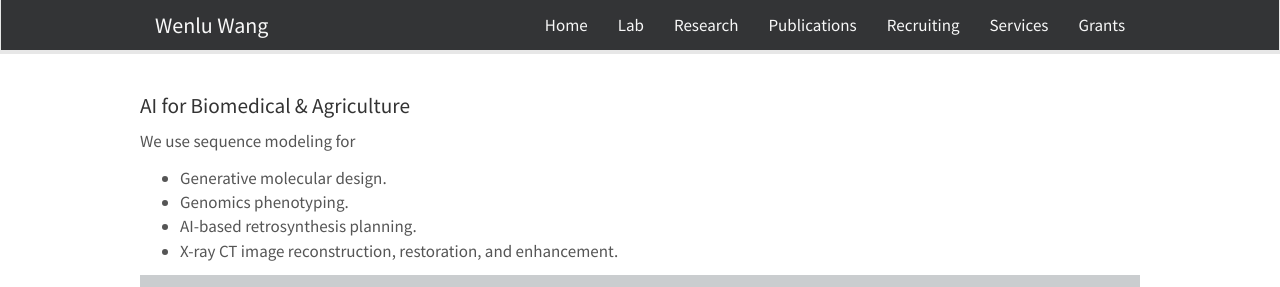
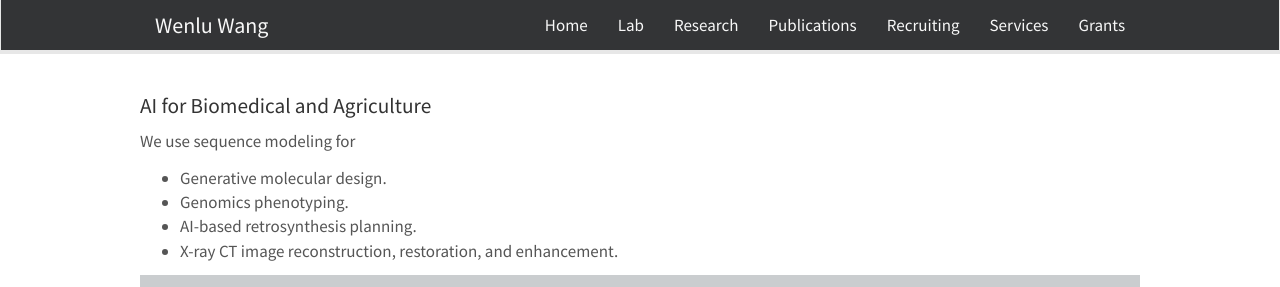
Before and after one commit to WENLU-W/WENLU-W.github.io, a Jekyll site: the page built from docs/_posts/2022-02-01-sequential.md, in a window 1280 px wide. Shown: the top 287 px of the page. Built offline with Jekyll 4.4.1, drawn with Linux system fonts in a browser that asks for light colours; nearby versions of some CDN libraries.

Commit message:
Update 2022-02-01-sequential.md

```diff
--- a/docs/_posts/2022-02-01-sequential.md
+++ b/docs/_posts/2022-02-01-sequential.md
@@ -1,7 +1,7 @@
 ---
 layout: post
-title:  "AI for Biomedical & Agriculture"
-date:   2022-02-01 13:27:04 -0400
+title:  "AI for Biomedical and Agriculture"
+date:   2021-09-01 13:27:04 -0400
 categories: Project
 ---
 
```
